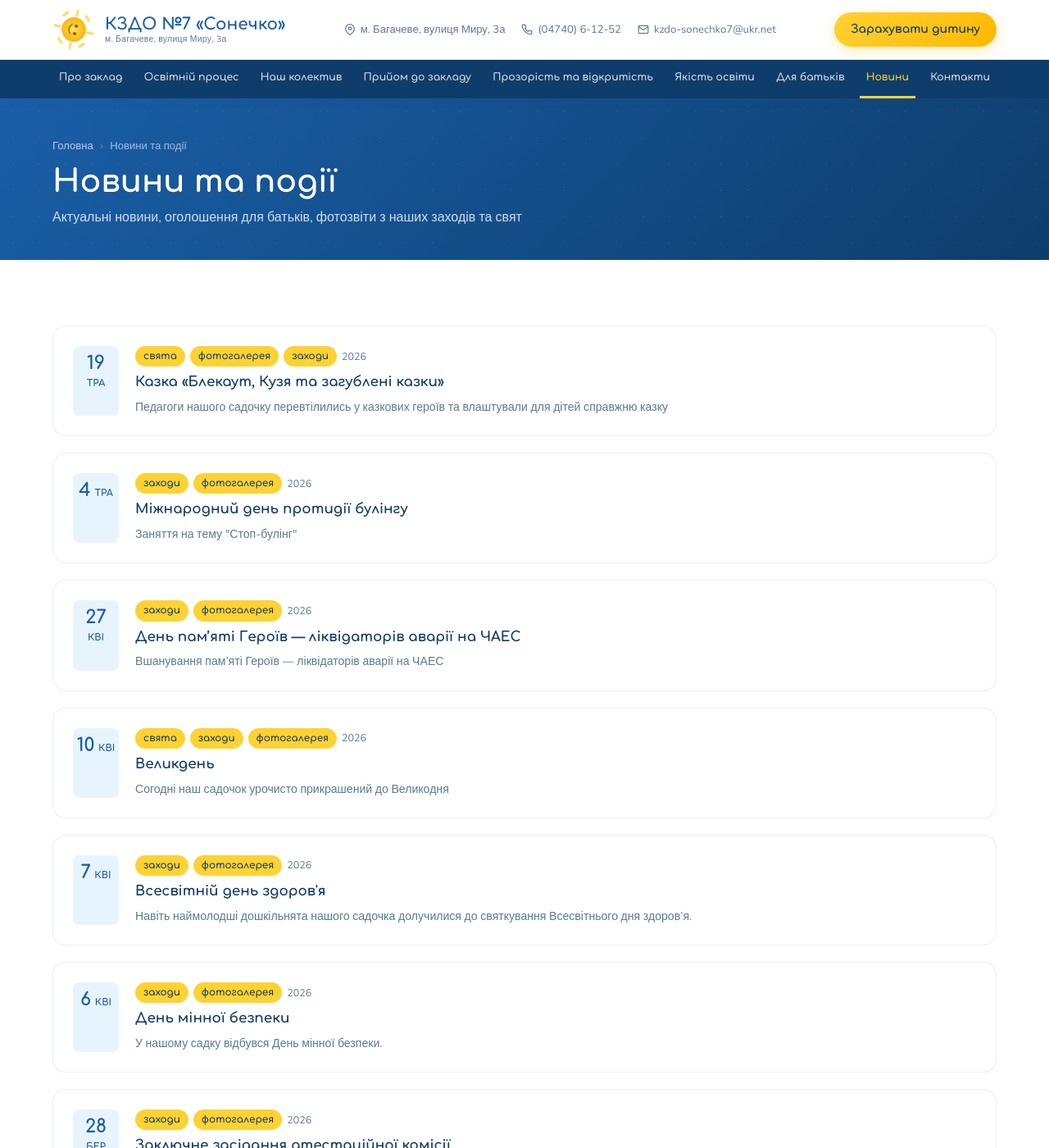
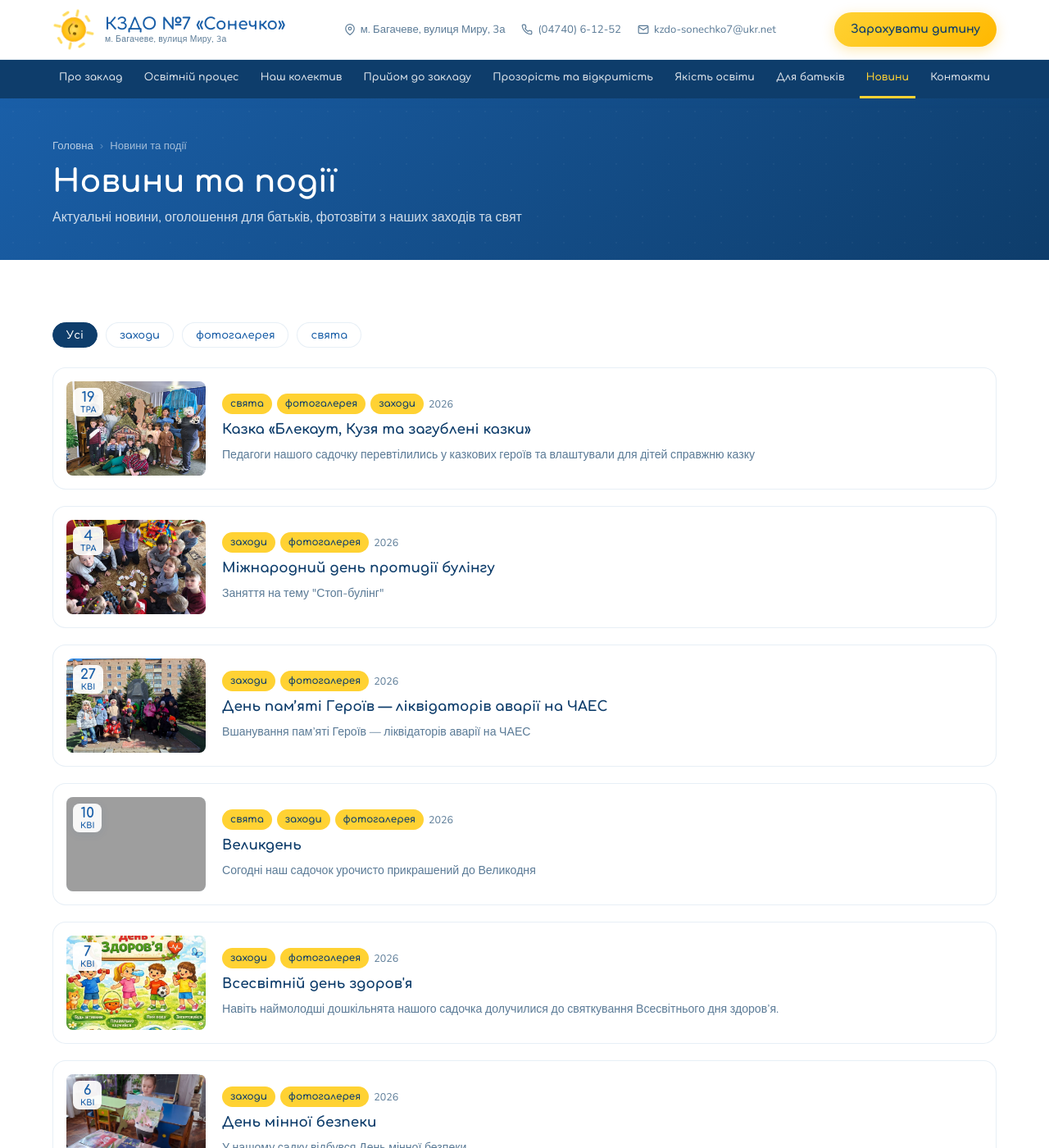
Before and after one commit to sonechko7/sonechko7.github.io, a Jekyll site: the page built from pages/novyny.md, in a window 1280 px wide and 1400 px high. Shown: the whole window at 82% size. Built offline with Jekyll 4.4.1, drawn with Linux system fonts in a browser that asks for light colours.

Commit message:
Update news page

```diff
--- a/_layouts/news.html
+++ b/_layouts/news.html
@@ -18,14 +18,28 @@ layout: default
 
 <div class="news-archive">
   {% if site.posts.size > 0 %}
+    <div class="news-filter" role="group" aria-label="Фільтр за категорією">
+      <button type="button" class="news-filter-btn active" data-cat="">Усі</button>
+      {% for cat in site.categories %}
+        <button type="button" class="news-filter-btn" data-cat="{{ cat[0] }}">{{ cat[0] }}</button>
+      {% endfor %}
+    </div>
+
     <div class="news-list">
       {% for post in site.posts %}
         {% assign month_num = post.date | date: "%m" %}
         {% assign month_name = site.data.months_uk[month_num] %}
-        <a href="{{ post.url | relative_url }}" class="news-list-item">
-          <div class="news-list-date">
-            <span class="day">{{ post.date | date: "%-d" }}</span>
-            <span class="month">{{ month_name }}</span>
+        <a href="{{ post.url | relative_url }}" class="news-list-item" data-categories="{{ post.categories | join: '|' }}">
+          <div class="news-list-thumb">
+            {% if post.image %}
+              <img src="{{ post.image | replace: ' ', '%20' | relative_url }}" alt="{{ post.title }}" loading="lazy">
+            {% else %}
+              <span class="news-list-thumb-icon">{{ post.icon | default: '📰' }}</span>
+            {% endif %}
+            <span class="news-list-thumb-date">
+              <span class="day">{{ post.date | date: "%-d" }}</span>
+              <span class="month">{{ month_name }}</span>
+            </span>
           </div>
           <div class="news-list-body">
             <div class="news-list-meta">
@@ -40,9 +54,34 @@ layout: default
         </a>
       {% endfor %}
     </div>
+
+    <p class="news-empty-filter" hidden>За цією категорією новин поки немає 🌻</p>
   {% else %}
     <p style="text-align:center;color:var(--text-muted);padding:60px 0;font-size:1.1rem;">
       🌻 Новини незабаром з'являться тут
     </p>
   {% endif %}
 </div>
+
+<script>
+  (function() {
+    var buttons = document.querySelectorAll('.news-filter-btn');
+    var items = document.querySelectorAll('.news-list-item');
+    var emptyMsg = document.querySelector('.news-empty-filter');
+    if (!buttons.length) return;
+    buttons.forEach(function(btn) {
+      btn.addEventListener('click', function() {
+        var cat = btn.dataset.cat;
+        buttons.forEach(function(b) { b.classList.toggle('active', b === btn); });
+        var visible = 0;
+        items.forEach(function(item) {
+          var cats = (item.dataset.categories || '').split('|');
+          var show = cat === '' || cats.indexOf(cat) !== -1;
+          item.style.display = show ? '' : 'none';
+          if (show) visible++;
+        });
+        if (emptyMsg) emptyMsg.hidden = visible !== 0;
+      });
+    });
+  })();
+</script>
--- a/assets/css/style.scss
+++ b/assets/css/style.scss
@@ -981,11 +981,44 @@ img { max-width: 100%; height: auto; display: block; }
   padding: 48px var(--padding-x) 64px;
 }
 
+/* Category filter */
+.news-filter {
+  display: flex;
+  flex-wrap: wrap;
+  gap: 10px;
+  margin-top: 28px;
+}
+.news-filter-btn {
+  font-family: var(--font-heading);
+  font-weight: 600;
+  font-size: 0.82rem;
+  padding: 7px 16px;
+  border-radius: var(--radius-full);
+  border: 1.5px solid var(--border-light);
+  background: var(--white);
+  color: var(--blue-primary);
+  cursor: pointer;
+  transition: all 0.2s;
+}
+.news-filter-btn:hover { border-color: var(--blue-primary); }
+.news-filter-btn.active {
+  background: var(--blue-dark);
+  color: var(--white);
+  border-color: var(--blue-dark);
+}
+
+.news-empty-filter {
+  text-align: center;
+  color: var(--text-muted);
+  padding: 40px 0;
+  font-size: 1.05rem;
+}
+
 .news-list {
   display: flex;
   flex-direction: column;
   gap: 20px;
-  margin-top: 32px;
+  margin-top: 24px;
 }
 
 a.news-list-item {
@@ -997,7 +1030,7 @@ a.news-list-item {
   background: var(--white);
   border: 1px solid var(--border-light);
   border-radius: var(--radius-md);
-  padding: 24px;
+  padding: 16px;
   display: flex;
   gap: 20px;
   transition: all 0.2s;
@@ -1008,23 +1041,44 @@ a.news-list-item {
   transform: translateX(4px);
 }
 
-.news-list-date {
+.news-list-thumb {
+  position: relative;
   flex-shrink: 0;
-  width: 56px;
+  width: 170px;
+  height: 115px;
+  border-radius: var(--radius-sm);
+  overflow: hidden;
+  background: var(--sky-light);
+  display: flex;
+  align-items: center;
+  justify-content: center;
+}
+.news-list-thumb img {
+  width: 100%;
+  height: 100%;
+  object-fit: cover;
+  display: block;
+}
+.news-list-thumb-icon { font-size: 3rem; }
+
+.news-list-thumb-date {
+  position: absolute;
+  top: 8px;
+  left: 8px;
+  background: rgba(255,255,255,0.92);
+  border-radius: var(--radius-sm);
+  padding: 3px 9px;
   text-align: center;
-  background: var(--sky-light);
-  border-radius: var(--radius-sm);
-  padding: 8px 4px;
+  line-height: 1.1;
   font-family: var(--font-heading);
   font-weight: 700;
-  line-height: 1.2;
   color: var(--blue-primary);
+  box-shadow: var(--shadow-sm);
 }
+.news-list-thumb-date .day { display: block; font-size: 1.05rem; }
+.news-list-thumb-date .month { display: block; font-size: 0.62rem; text-transform: uppercase; }
 
-.news-list-date .day { font-size: 1.4rem; }
-.news-list-date .month { font-size: 0.72rem; text-transform: uppercase; }
-
-.news-list-body { flex: 1; }
+.news-list-body { flex: 1; min-width: 0; align-self: center; }
 
 .news-list-title {
   font-family: var(--font-heading);
@@ -1182,6 +1236,9 @@ a.news-list-item {
   .logo-text small { display: none; }
   .news-grid { grid-template-columns: 1fr; }
   .info-strip-inner { flex-direction: column; align-items: center; text-align: center; }
+  .news-list-item { gap: 14px; }
+  .news-list-thumb { width: 96px; height: 96px; }
+  .news-list-thumb-icon { font-size: 2rem; }
 }
 
 /* ============ PAGE TRANSITIONS (View Transitions API) ============ */
```
